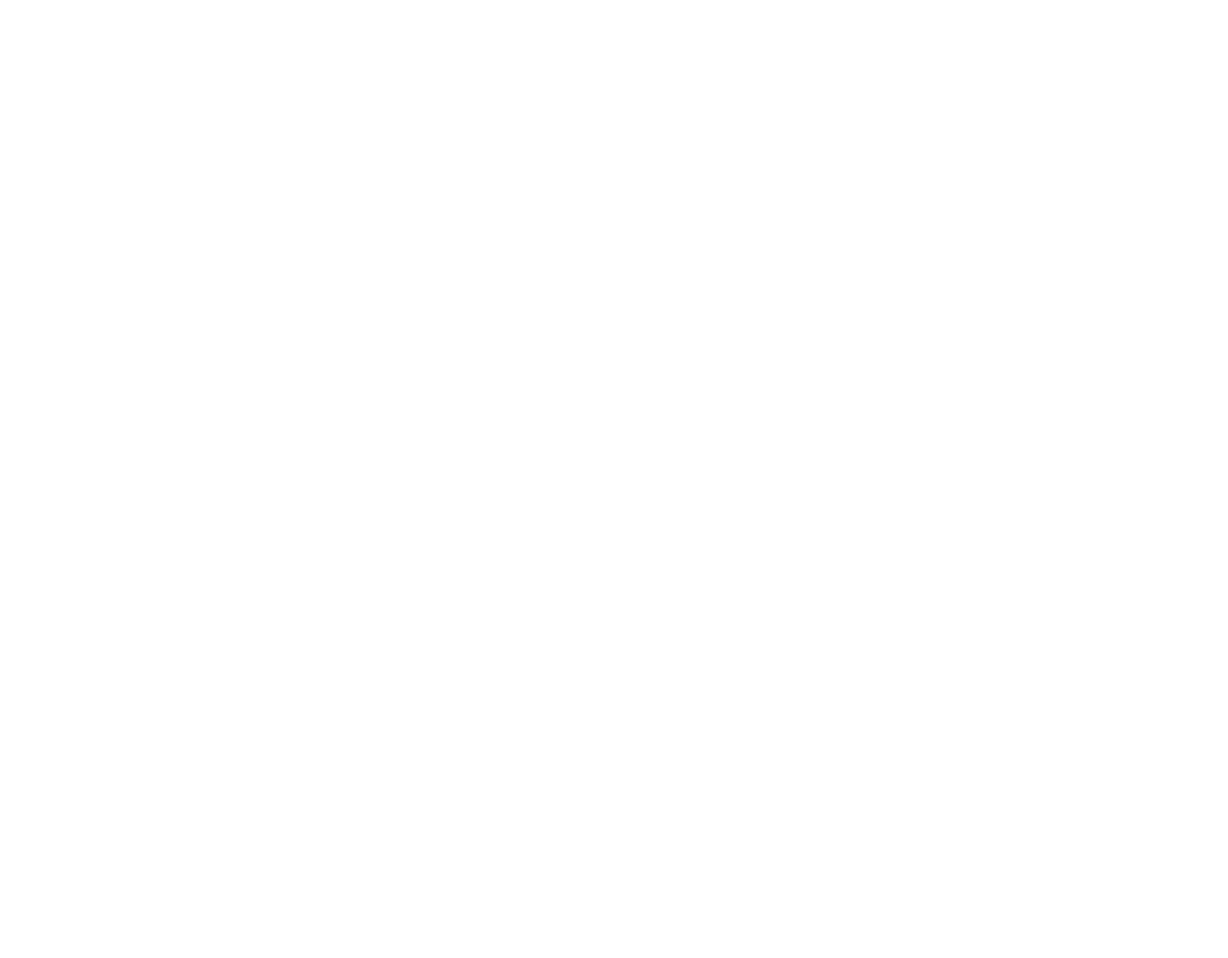
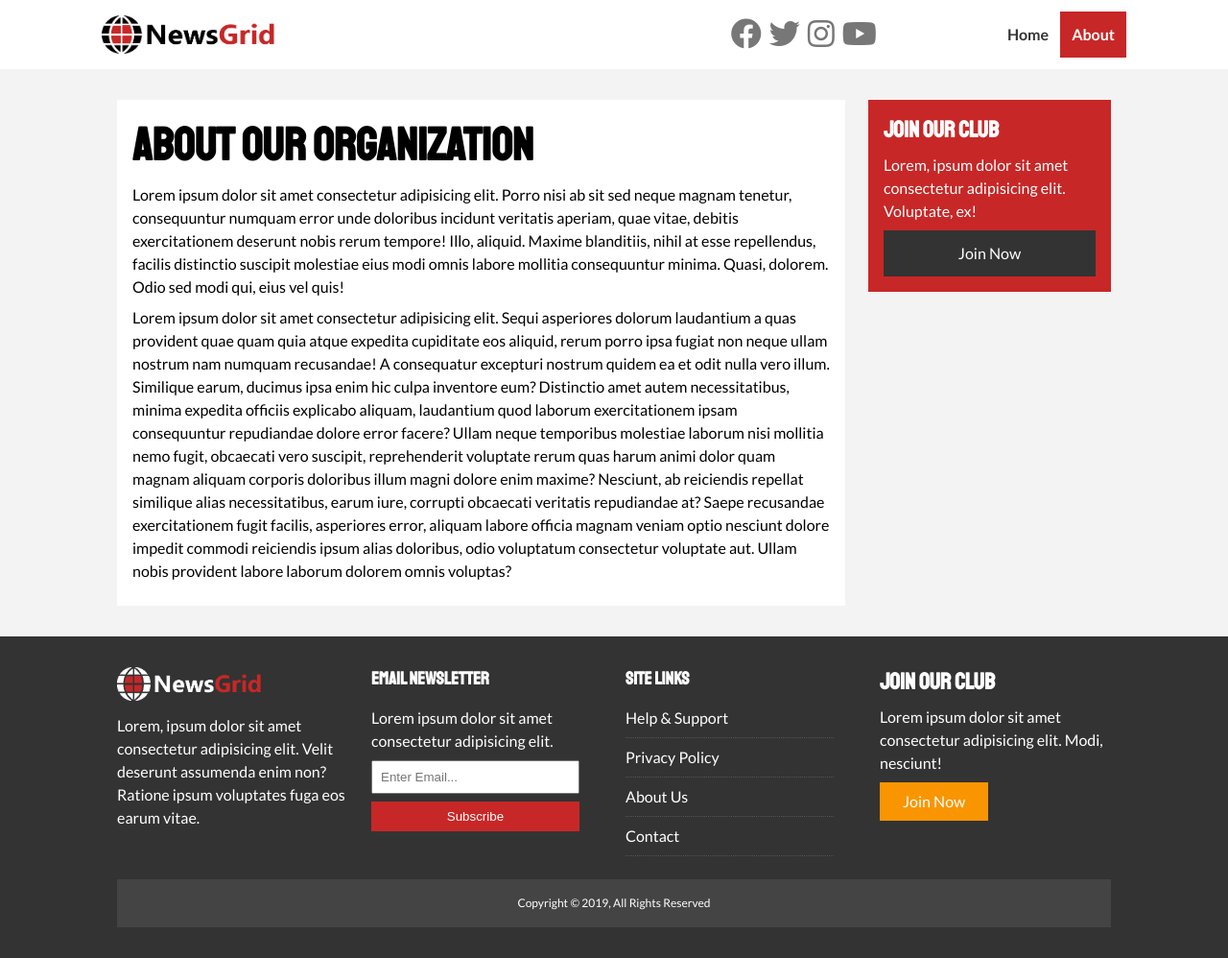
Before and after one commit to Paulottavaress/News-website, a plain HTML site: page about.html in a window 1280 px wide. Shown: the whole page at 96% size. Before the commit the page ends 800 px from the top, so only its background shows below. Drawn offline with Linux system fonts and the light colour scheme.

Commit message:
about page and mobile version added

```diff
--- a/about.html
+++ b/about.html
@@ -0,0 +1,81 @@
+<!DOCTYPE html>
+<html lang="en">
+<head>
+    <meta charset="UTF-8">
+    <meta http-equiv="X-UA-Compatible" content="IE=edge">
+    <meta name="viewport" content="width=device-width, initial-scale=1.0">
+    <title>NewsGrid | About</title>
+    <link href="https://fonts.googleapis.com/css2?family=Lato:ital,wght@0,100;0,300;0,400;0,700;0,900;1,100;1,300;1,400;1,700;1,900&family=Staatliches&display=swap" rel="stylesheet">
+    <link rel="stylesheet" href="https://cdnjs.cloudflare.com/ajax/libs/font-awesome/5.15.3/css/all.min.css" integrity="sha512-iBBXm8fW90+nuLcSKlbmrPcLa0OT92xO1BIsZ+ywDWZCvqsWgccV3gFoRBv0z+8dLJgyAHIhR35VZc2oM/gI1w==" crossorigin="anonymous" />
+    <link rel="stylesheet" href="css/style.css">
+    <link rel="stylesheet" media="screen and (max-width: 768px)" href="css/mobile.css">
+</head>
+<body>
+    <nav id="main-nav">
+        <div id="nav-container">
+            <img class="logo" alt="NewsGrid" src="img/logo.png">
+            <div class="social">
+                <a href="http://facebook.com" target="_blank"><i class="fab fa-facebook fa-2x"></i></a>
+                <a href="http://twitter.com" target="_blank"><i class="fab fa-twitter fa-2x"></i></a>
+                <a href="http://instagram.com" target="_blank"><i class="fab fa-instagram fa-2x"></i></a>
+                <a href="http://youtube.com" target="_blank"><i class="fab fa-youtube fa-2x"></i></a>
+            </div>
+            <div class="navbar">
+                <a class="btn btn-light" href ="index.html">Home</a>
+                <a class="btn btn-light current" href="about.html">About</a>
+            </div>
+        </div>
+    </nav>
+    <main id="about-main">
+        <div class="basic-container">
+            <div class="page-container">
+                <article class="card">
+                    <h1 class="l-heading">ABOUT OUR ORGANIZATION</h1>
+                    <P>Lorem ipsum dolor sit amet consectetur adipisicing elit. Porro nisi ab sit sed neque magnam tenetur, consequuntur numquam error unde doloribus incidunt veritatis aperiam, quae vitae, debitis exercitationem deserunt nobis rerum tempore! Illo, aliquid. Maxime blanditiis, nihil at esse repellendus, facilis distinctio suscipit molestiae eius modi omnis labore mollitia consequuntur minima. Quasi, dolorem. Odio sed modi qui, eius vel quis!</P>
+                    <p>Lorem ipsum dolor sit amet consectetur adipisicing elit. Sequi asperiores dolorum laudantium a quas provident quae quam quia atque expedita cupiditate eos aliquid, rerum porro ipsa fugiat non neque ullam nostrum nam numquam recusandae! A consequatur excepturi nostrum quidem ea et odit nulla vero illum. Similique earum, ducimus ipsa enim hic culpa inventore eum? Distinctio amet autem necessitatibus, minima expedita officiis explicabo aliquam, laudantium quod laborum exercitationem ipsam consequuntur repudiandae dolore error facere? Ullam neque temporibus molestiae laborum nisi mollitia nemo fugit, obcaecati vero suscipit, reprehenderit voluptate rerum quas harum animi dolor quam magnam aliquam corporis doloribus illum magni dolore enim maxime? Nesciunt, ab reiciendis repellat similique alias necessitatibus, earum iure, corrupti obcaecati veritatis repudiandae at? Saepe recusandae exercitationem fugit facilis, asperiores error, aliquam labore officia magnam veniam optio nesciunt dolore impedit commodi reiciendis ipsum alias doloribus, odio voluptatum consectetur voluptate aut. Ullam nobis provident labore laborum dolorem omnis voluptas?</p>
+                </article>
+                <aside class="card bg-primary">
+                    <h2>JOIN OUR CLUB</h2>
+                    <p>Lorem, ipsum dolor sit amet consectetur adipisicing elit. Voluptate, ex!</p>
+                    <a href="" class="btn btn-block btn-dark">Join Now</a>
+                </aside>
+            </div>
+        </div>
+    </main>
+    <footer id="main-footer" class="py-2">
+        <div class="basic-container footer-container">
+          <div>
+            <img src="img/logo_light.png" alt="NewsGrid">
+            <p>Lorem, ipsum dolor sit amet consectetur adipisicing elit. Velit deserunt assumenda enim non? Ratione ipsum voluptates fuga eos earum vitae.</p>
+          </div>
+          <div>
+            <h3>Email Newsletter</h3>
+            <p>Lorem ipsum dolor sit amet consectetur adipisicing elit.</p>
+            <form>
+              <input type="email" placeholder="Enter Email...">
+              <input type="submit" value="Subscribe" class="btn btn-red">
+            </form>
+          </div>
+          <div>
+            <h3>Site Links</h3>
+            <ul class="list">
+              <li><a href="#">Help & Support</a></li>
+              <li><a href="#">Privacy Policy</a></li>
+              <li><a href="#">About Us</a></li>
+              <li><a href="#">Contact</a></li>
+            </ul>
+          </div>
+          <div>
+            <h2>Join Our Club</h2>
+            <p>Lorem ipsum dolor sit amet consectetur adipisicing elit. Modi, nesciunt!</p>
+            <a href="#" class="btn btn-orange">Join Now</a>
+          </div>
+          <div>
+            <p>
+              Copyright &copy; 2019, All Rights Reserved
+            </p>
+          </div>
+        </div>
+    </footer>
+</body>
+</html>
--- a/css/mobile.css
+++ b/css/mobile.css
@@ -0,0 +1,77 @@
+/* Menu */
+
+#nav-container{
+    display: flex;
+    flex-direction: column;
+    padding: 1rem 1rem 0.5rem 1rem;
+}
+
+.social{
+    display: none;
+}
+
+.navbar{
+    justify-content:center;
+    margin-top: 0.8rem;
+}
+
+.navbar a{
+    padding: .5rem;
+}
+
+/* showcase */
+
+#showcase-container{
+    grid-template-columns: 1fr;
+}
+
+/* Articles */
+
+.articles-container > *{
+    grid-column: 1 / span 3;
+}
+
+#home-articles .articles-container > *:first-child,
+#home-articles .articles-container > *:last-child{
+    display: flex;
+    flex-direction: column;
+    grid-column: 1 / span 3;
+  }
+
+  /* footer */
+
+.footer-container{
+    display: flex;
+    flex-direction: column;
+}
+
+/* article page */
+
+#article .page-container{
+    display: flex;
+    flex-direction: column;
+    text-align: center;
+}
+
+#article .page-container h1{
+    font-size: 2rem;
+}
+
+/*about page */
+
+#about-main .basic-container .page-container{
+    display: flex;
+    flex-direction: column;
+    text-align: center;
+}
+
+#about-main .basic-container .page-container .l-heading{
+    font-size: 32px;
+    text-align: center;
+}
+
+@media(max-width: 375px) and (max-height:811px){
+    #showcase-container p {
+        display: none;
+    }
+}
--- a/css/style.css
+++ b/css/style.css
@@ -134,7 +134,7 @@ p {
     text-transform: uppercase;
     border-radius: 15px;
     color: var(--secondary-color);
-    margin-bottom: 8px;
+    margin-bottom: 0.5rem;
     padding: 0.4rem 0.6rem;
     font-size: 0.55rem;
 }
@@ -178,6 +178,9 @@ p {
     justify-content: center;
     width: 100%;
     background-color: var(--secondary-color);
+    position:sticky;
+    top: 0;
+    z-index: 2;
 }
 
 #nav-container{
@@ -187,7 +190,6 @@ p {
     grid-template-rows: 40px;
     align-items: center;
     padding: 1rem;
-    position:sticky;
     z-index: 2;
     top: 0;
     max-width: var(--max-width);
@@ -336,15 +338,13 @@ p {
     font-size: 0.75rem;
 }
 
+.footer-container > *:nth-child(4) a{
+    padding: 0.5rem 1.5rem;
+}
+
 footer div:nth-child(2){
     display: flex;
     flex-direction: column;
-
-}
-
-footer div:nth-child(2) form{
-    text-align: center;
-
 }
 
 footer div:nth-child(2) input{
@@ -367,7 +367,6 @@ main,
 .page-container{
     display: grid;
     grid-template-columns: 2.5fr 1fr;
-    grid-template-rows: repeat(3, auto);
     grid-gap: 1.5rem;
     margin: 2rem 0rem;
 }
@@ -376,13 +375,30 @@ main,
     grid-row: 1 / span 3;
 }
 
-.meta{
-    display: grid;
-    grid-column: 1fr 1fr;
+#article .meta {
+    display: flex;
+    justify-content: space-between;
+    align-items: center;
+    background: #eee;
     padding: 0.5rem;
-    align-items: center;
+  }
+
+  #article .meta .category {
+  margin-top: 0.4rem;
 }
 
 .meta > div{
     grid-column: 2;
 }
+
+/*about page */
+
+#about-main .basic-container .page-container{
+    display: grid;
+    grid-template-columns: 3fr 1fr;
+    grid-gap: 1.5rem;
+}
+
+#about-main .basic-container .page-container article{
+    grid-row: 1 / span 3;
+}
```
Also changed, not shown: article.html (+3 -3 lines), index.html (+2 -2 lines).
